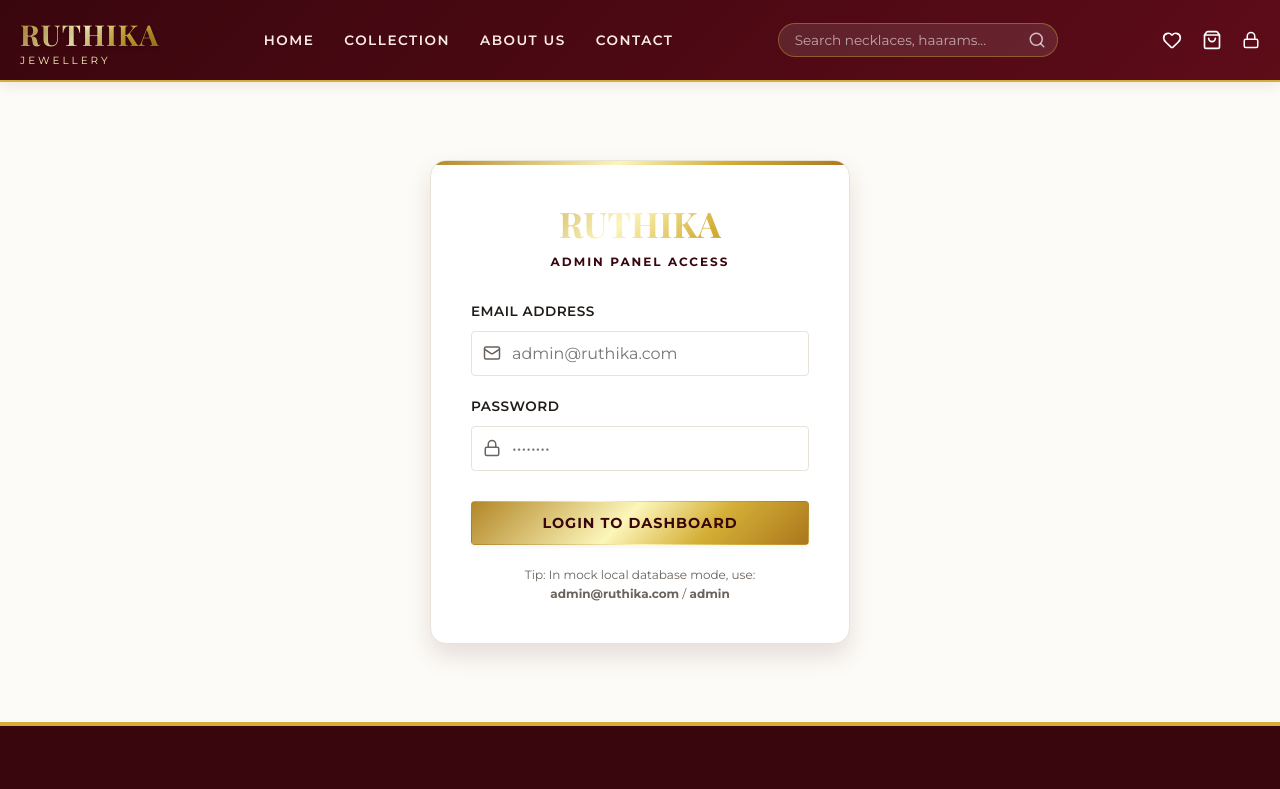
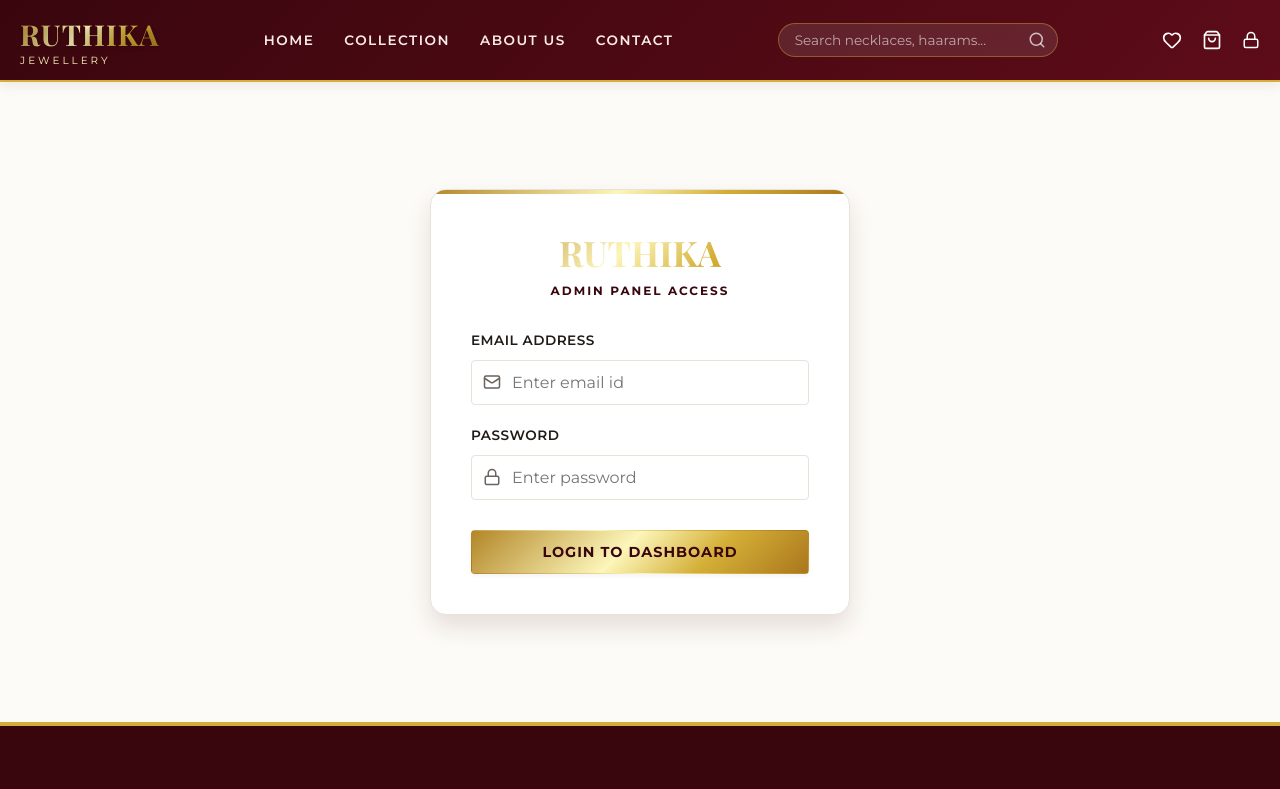
Before and after one commit to ruthikajewels-commits/ruthika-jewels, a React (Vite) app: page /admin/login in a window 1280 px wide. Shown: the top 789 px of the page. Built offline with nearby package versions, Linux system fonts and the light colour scheme; no server answers; the database is empty; a web font is replaced by a local one.

Commit message:
feat: clean up admin login tip and update placeholders

```diff
--- a/src/pages/AdminLogin.jsx
+++ b/src/pages/AdminLogin.jsx
@@ -42,7 +42,7 @@ export default function AdminLogin() {
                 type="email"
                 id="login-email"
                 className="form-control"
-                placeholder="admin@ruthika.com"
+                placeholder="Enter email id"
                 value={email}
                 onChange={(e) => setEmail(e.target.value)}
                 required
@@ -62,7 +62,7 @@ export default function AdminLogin() {
                 type="password"
                 id="login-password"
                 className="form-control"
-                placeholder="••••••••"
+                placeholder="Enter password"
                 value={password}
                 onChange={(e) => setPassword(e.target.value)}
                 required
@@ -85,11 +85,6 @@ export default function AdminLogin() {
 
         </form>
 
-        <p style={{ marginTop: "20px", fontSize: "0.75rem", color: "var(--color-text-muted)", textAlign: "center" }}>
-          Tip: In mock local database mode, use: <br/>
-          <strong>admin@ruthika.com</strong> / <strong>admin</strong>
-        </p>
-
       </div>
     </div>
   );
```
